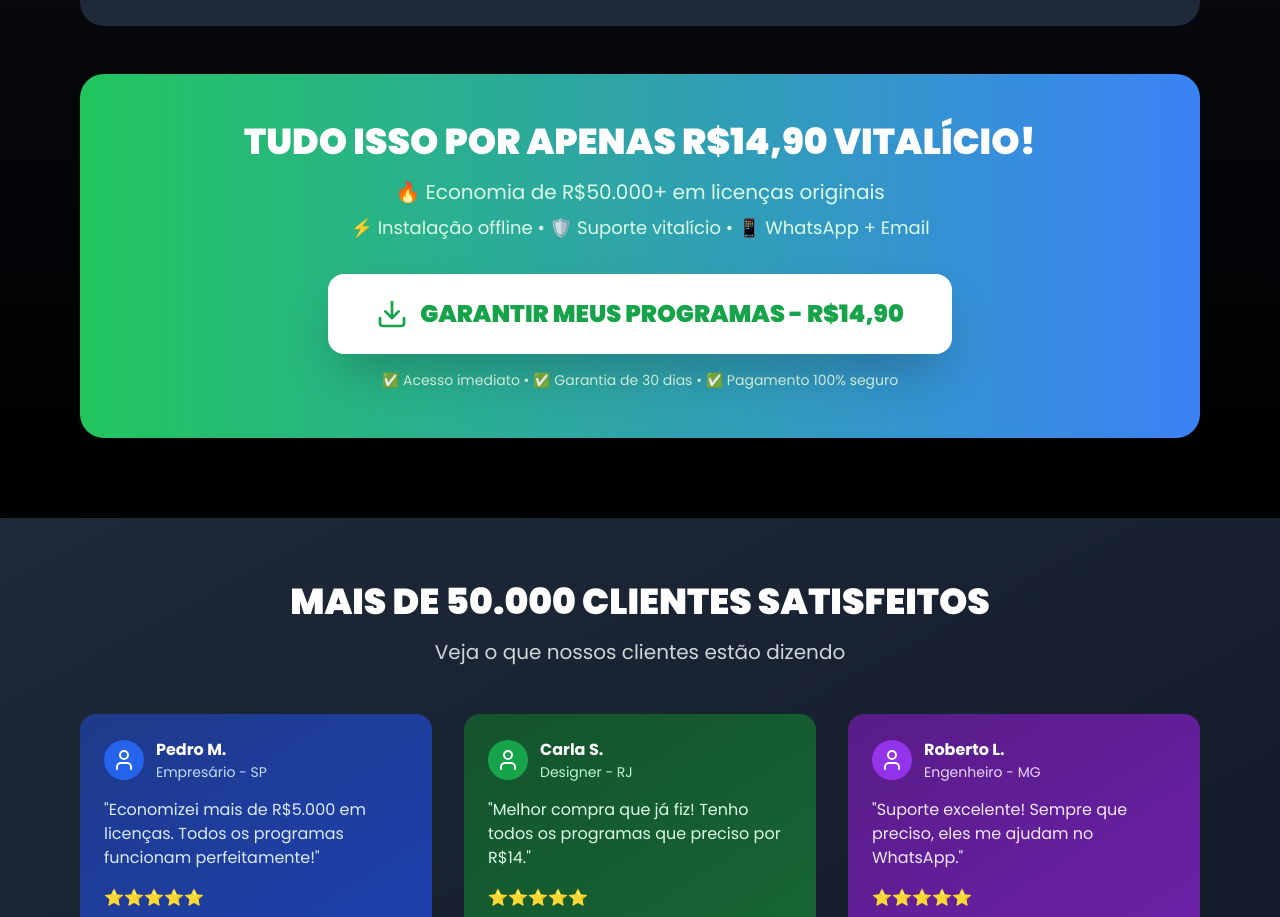
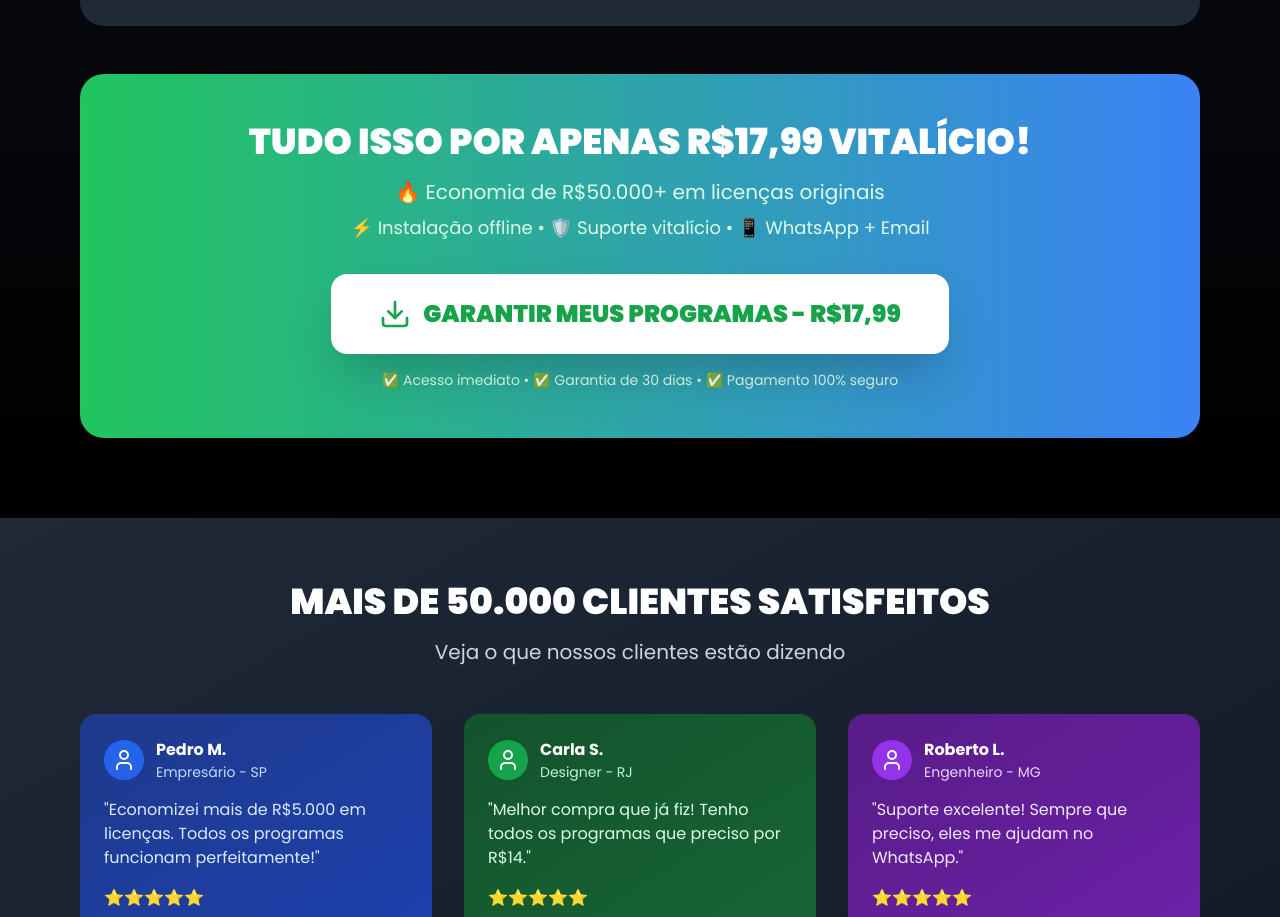
Before and after one commit to sandro117/informatica-17-90, a React (Vite) app: page / in a window 1280 px wide. Shown: the part 3500-4417 px from the top of the page. Built offline with nearby package versions, Linux system fonts and the light colour scheme.

Commit message:
Update Programs.tsx

```diff
--- a/src/components/Programs.tsx
+++ b/src/components/Programs.tsx
@@ -88,7 +88,7 @@ const Programs = () => {
 
         <div className="bg-gradient-to-r from-green-500 to-blue-500 rounded-3xl p-8 md:p-12 text-center">
           <h3 className="text-3xl md:text-4xl font-black text-white mb-4">
-            TUDO ISSO POR APENAS R$14,90 VITALÍCIO!
+            TUDO ISSO POR APENAS R$17,99 VITALÍCIO!
           </h3>
           <p className="text-xl text-green-100 mb-2">
             🔥 Economia de R$50.000+ em licenças originais
@@ -102,7 +102,7 @@ const Programs = () => {
             className="bg-white hover:bg-gray-100 text-green-600 font-black text-xl md:text-2xl py-6 px-12 rounded-2xl transform hover:scale-105 transition-all duration-300 shadow-2xl inline-flex items-center gap-3"
           >
             <Download className="w-8 h-8" />
-            GARANTIR MEUS PROGRAMAS - R$14,90
+            GARANTIR MEUS PROGRAMAS - R$17,99
           </button>
 
           <p className="text-green-100 text-sm mt-4">
```
